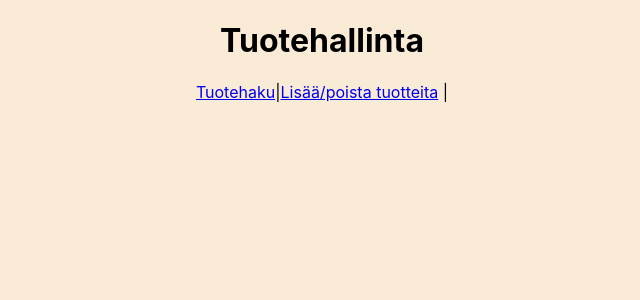
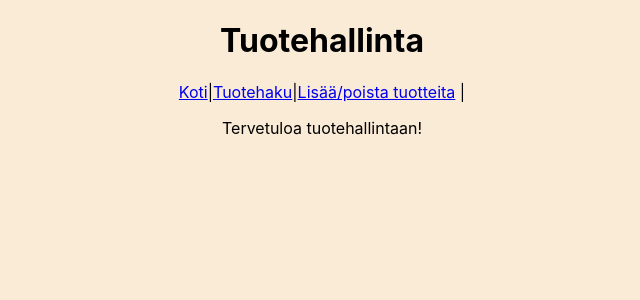
Before and after one commit to norzku/harkkatyo, a React (Create React App) app: page / in a window 1280 px wide. Shown: the top 300 px of the page, without its empty margins (318-958 px from the left). Built offline with nearby package versions, Linux system fonts and the light colour scheme.

Commit message:
Routerhome

```diff
--- a/src/App.js
+++ b/src/App.js
@@ -8,6 +8,7 @@ function App() {
     <div className="App">
       <h1>Tuotehallinta</h1>
       <nav>
+        <NavLink to="/">Koti</NavLink>|
         <NavLink to="/products">Tuotehaku</NavLink>|
         <NavLink to="/editproducts">Lisää/poista tuotteita</NavLink> |
       </nav>
--- /dev/null
+++ b/src/Koti.js
@@ -0,0 +1,11 @@
+import "./App.css";
+
+function Koti() {
+  return (
+    <div className="Koti">
+      <p>Tervetuloa tuotehallintaan!</p>
+    </div>
+  );
+}
+
+export default Koti;
--- a/src/index.js
+++ b/src/index.js
@@ -6,12 +6,15 @@ import reportWebVitals from "./reportWebVitals";
 import Editproducts from "./editproducts";
 import Tuotelista from "./harkkatyo";
 import App from "./App";
+import Koti from "./Koti";
 
 ReactDOMClient.createRoot(document.getElementById("root")).render(
   <BrowserRouter>
     <Routes>
       <Route path="/" element={<App />}>
+        <Route index element={<Koti />} />
         <Route path="products" element={<Tuotelista />} />
+
         <Route path="editproducts" element={<Editproducts />} />
         <Route
           path="*"
```
